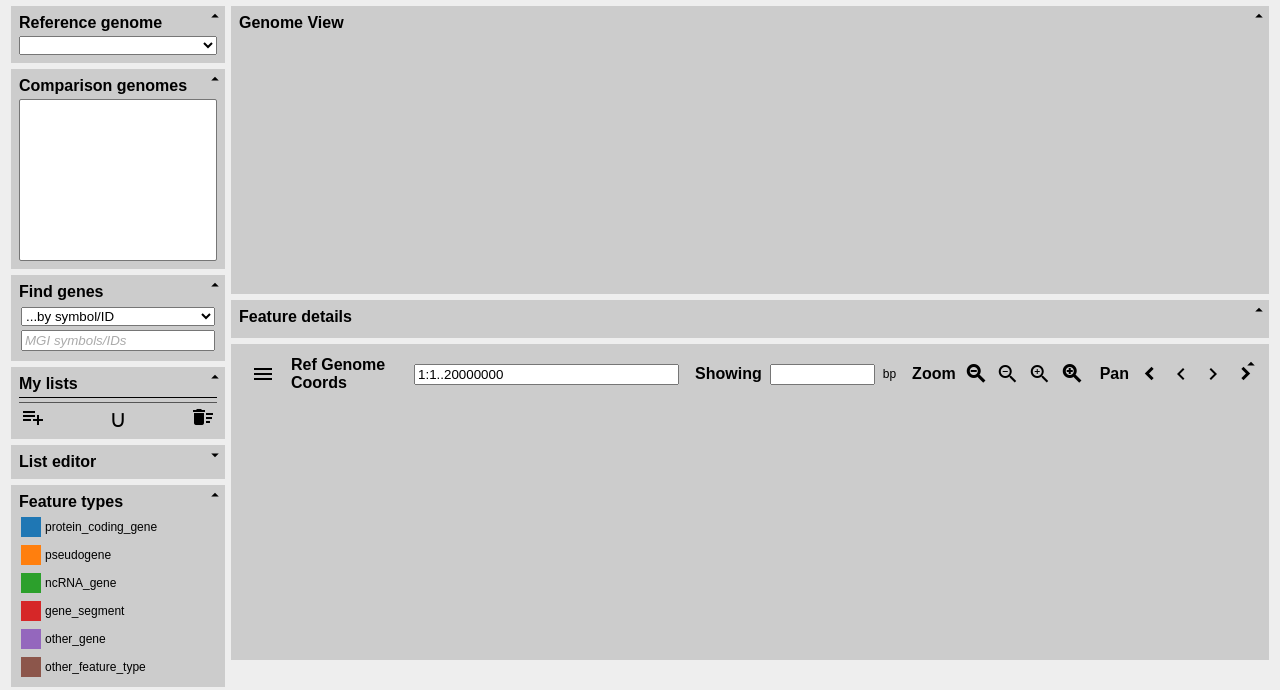
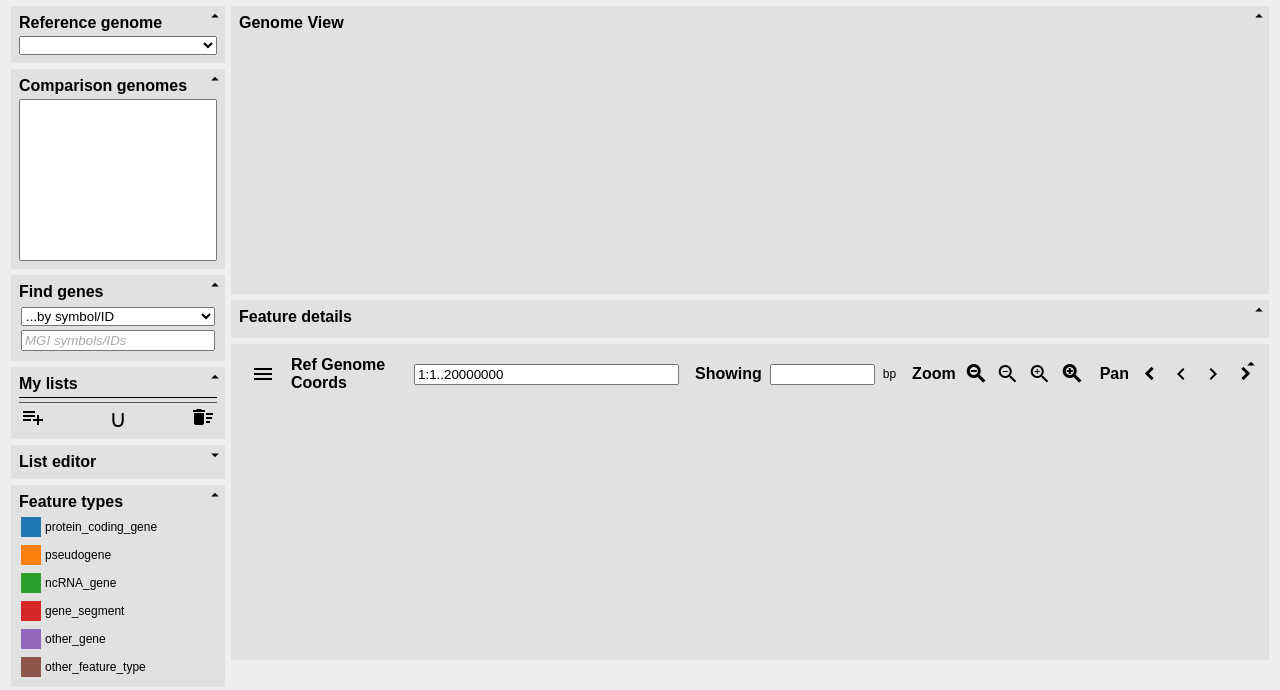
Before and after one commit to mgijax/mgv-archived, a plain HTML site: page index.html in a window 1280 px wide. Shown: the part 68-758 px from the top of the page. Drawn offline with nearby package versions, Linux system fonts and the light colour scheme; no server answers.

Commit message:
Lighten the background a bit.

```diff
--- a/style.css
+++ b/style.css
@@ -140,7 +140,7 @@ label > i.material-icons {
  * -----------------------------------------
  */
 .pagebox {
-    background-color: #ccc;
+    background-color: #e1e1e1;
     padding: 6px;
     margin: 3px;
 }
```
